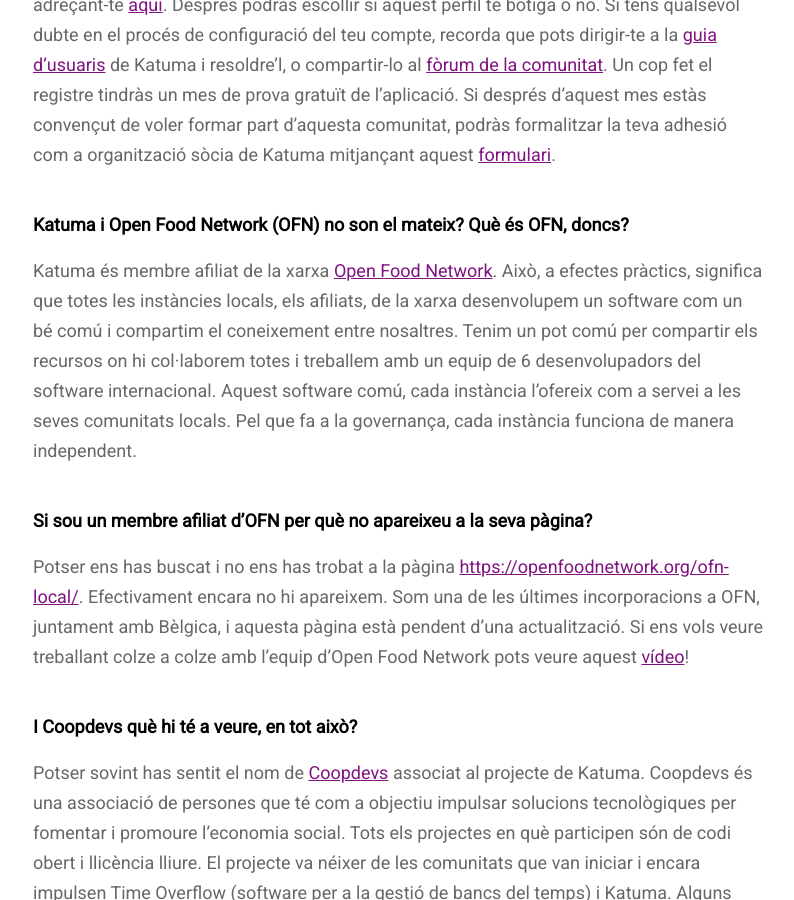
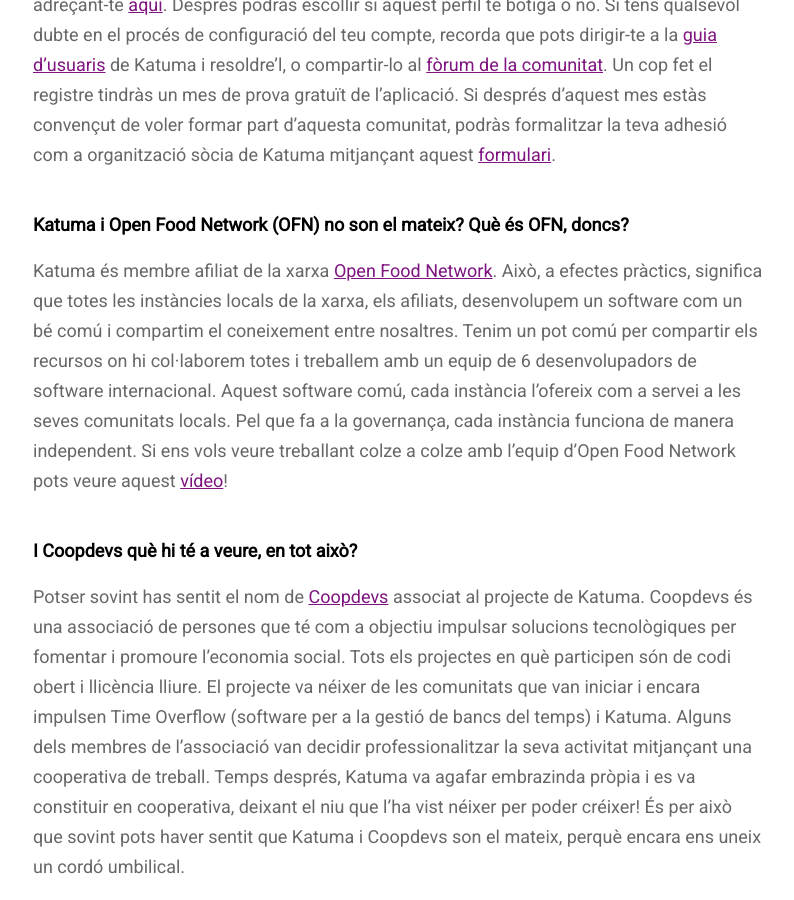
Before and after one commit to coopdevs/katuma-landing-page, a Jekyll site: the page built from faq.html, in a window 1280 px wide and 900 px high, scrolled down 1819 px. Shown: the whole window, without its empty margins (242-1036 px from the left). Built offline with Jekyll 4.4.1, drawn with Linux system fonts in a browser that asks for light colours; nearby versions of some CDN libraries; comment, search, counter and statistics services are not loaded.

Commit message:
Remove obsolete FAQ

```diff
--- a/faq.html
+++ b/faq.html
@@ -72,16 +72,7 @@
       <p class="k-faq__answer">
         Katuma és membre afiliat de la xarxa
         <a href="{{ site.links.ofn }}" target="_blank">Open Food Network</a>.
-        Això, a efectes pràctics, significa que totes les instàncies locals, els afiliats, de la xarxa desenvolupem un software com un bé comú i compartim el coneixement entre nosaltres. Tenim un pot comú per compartir els recursos on hi col·laborem totes i treballem amb un equip de 6 desenvolupadors del software internacional. Aquest software comú, cada instància l’ofereix com a servei a les seves comunitats locals. Pel que fa a la governança, cada instància funciona de manera independent.
-      </p>
-
-      <p class="k-faq__question">
-        Si sou un membre afiliat d’OFN per què no apareixeu a la seva pàgina?
-      </p>
-      <p class="k-faq__answer">
-        Potser ens has buscat i no ens has trobat a la pàgina
-        <a href="https://openfoodnetwork.org/ofn-local/" target="_blank">https://openfoodnetwork.org/ofn-local/</a>.
-        Efectivament encara no hi apareixem. Som una de les últimes incorporacions a OFN, juntament amb Bèlgica, i aquesta pàgina està pendent d’una actualització. Si ens vols veure treballant colze a colze amb l’equip d’Open Food Network pots veure aquest
+        Això, a efectes pràctics, significa que totes les instàncies locals de la xarxa, els afiliats, desenvolupem un software com un bé comú i compartim el coneixement entre nosaltres. Tenim un pot comú per compartir els recursos on hi col·laborem totes i treballem amb un equip de 6 desenvolupadors de software internacional. Aquest software comú, cada instància l’ofereix com a servei a les seves comunitats locals. Pel que fa a la governança, cada instància funciona de manera independent. Si ens vols veure treballant colze a colze amb l’equip d’Open Food Network pots veure aquest
         <a href="https://www.youtube.com/watch?v=bGE6MuedvI4" target="_blank">vídeo</a>!
       </p>
 
```
